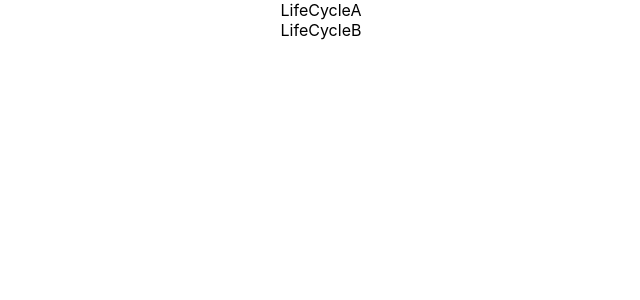
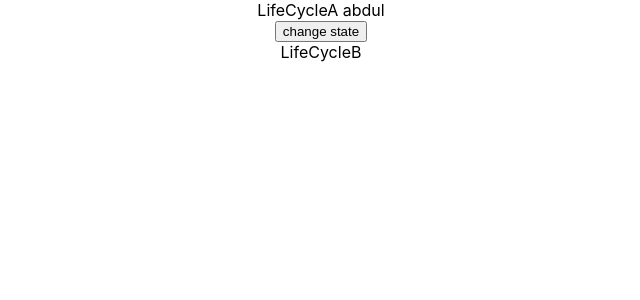
Before and after one commit to abdultanveer/harman-react, a React (Create React App) app: page / in a window 1280 px wide. Shown: the top 300 px of the page, without its empty margins (319-959 px from the left). Built offline with nearby package versions, Linux system fonts and the light colour scheme.

Commit message:
component updating phase

```diff
--- a/src/components/lifecyclemethods/LifeCycleA.js
+++ b/src/components/lifecyclemethods/LifeCycleA.js
@@ -18,13 +18,37 @@ export class LifeCycleA extends Component {
         return null
     }
 
+    shouldComponentUpdate() {
+        console.log("shouldComponentUpdate A")
+        return true
+    }
+
+    getSnapshotBeforeUpdate(prevProps, prevState){
+        console.log("getSnapshotBeforeUpdate A")
+        return null
+
+    }
+
+    componentDidUpdate(){
+        console.log("componentdidUpdate A")
+
+    }
+
+    changeState = () => {
+        this.setState(
+            {
+                name: 'abdul react'
+            }
+        )
+    }
 
     render() {
         console.log("lifecycle A render")
 
         return (
             <div>
-                <div>LifeCycleA</div>
+                <div>LifeCycleA {this.state.name}</div>
+                <button onClick={this.changeState}>change state</button>
                 <LifeCycleB/>
             </div>
         )
--- a/src/components/lifecyclemethods/LifeCycleB.js
+++ b/src/components/lifecyclemethods/LifeCycleB.js
@@ -11,11 +11,27 @@ export class LifeCycleB extends Component {
         console.log("lifecycle B constructor")
     }
 
-   static getDerivedStateFromProps(props,state) {
+    static getDerivedStateFromProps(props, state) {
         console.log("lifecycle B getDerivedStateFromProps")
         return null
     }
 
+
+    shouldComponentUpdate() {
+        console.log("shouldComponentUpdate B")
+        return true
+    }
+
+    getSnapshotBeforeUpdate(prevProps, prevState) {
+        console.log("getSnapshotBeforeUpdate B")
+        return null
+
+    }
+
+    componentDidUpdate() {
+        console.log("componentdidUpdate B")
+
+    }
 
     render() {
         console.log("lifecycle B render")
```
Lines whose indentation alone changed are shown as unchanged.
